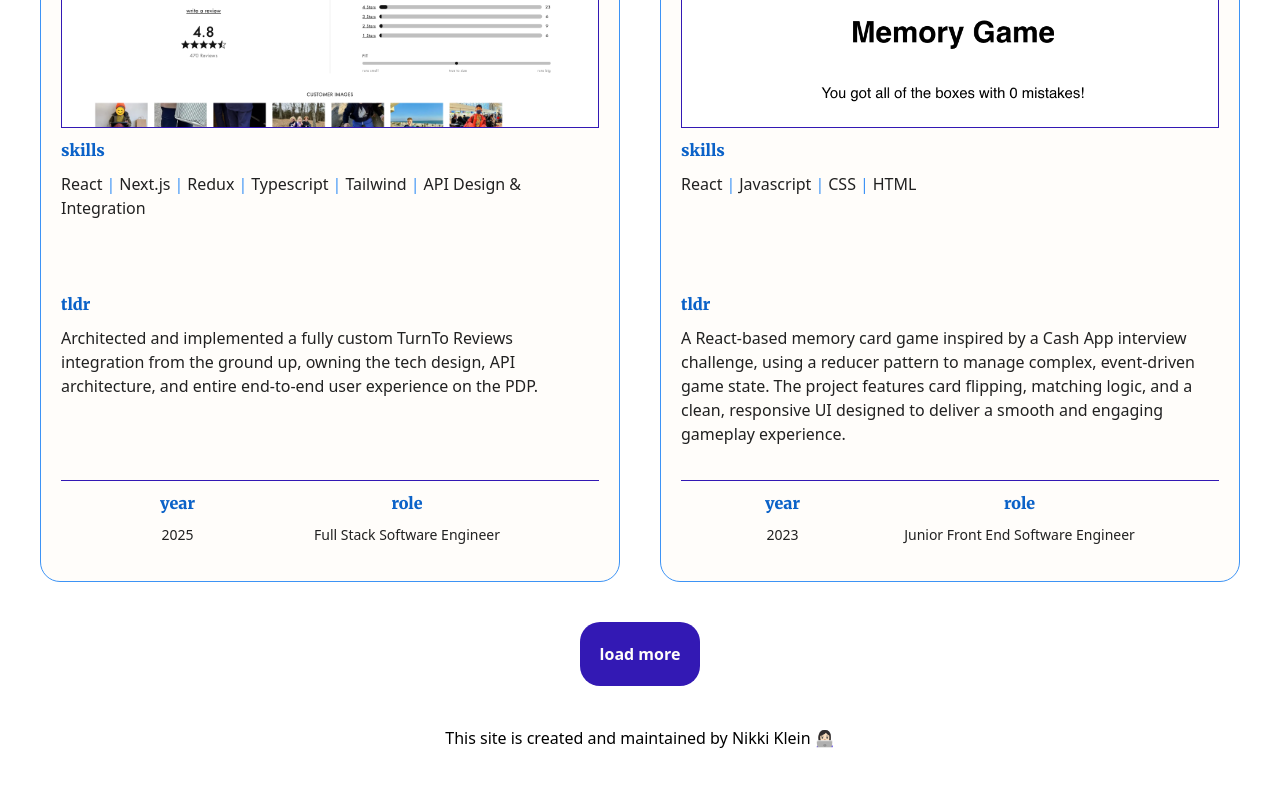
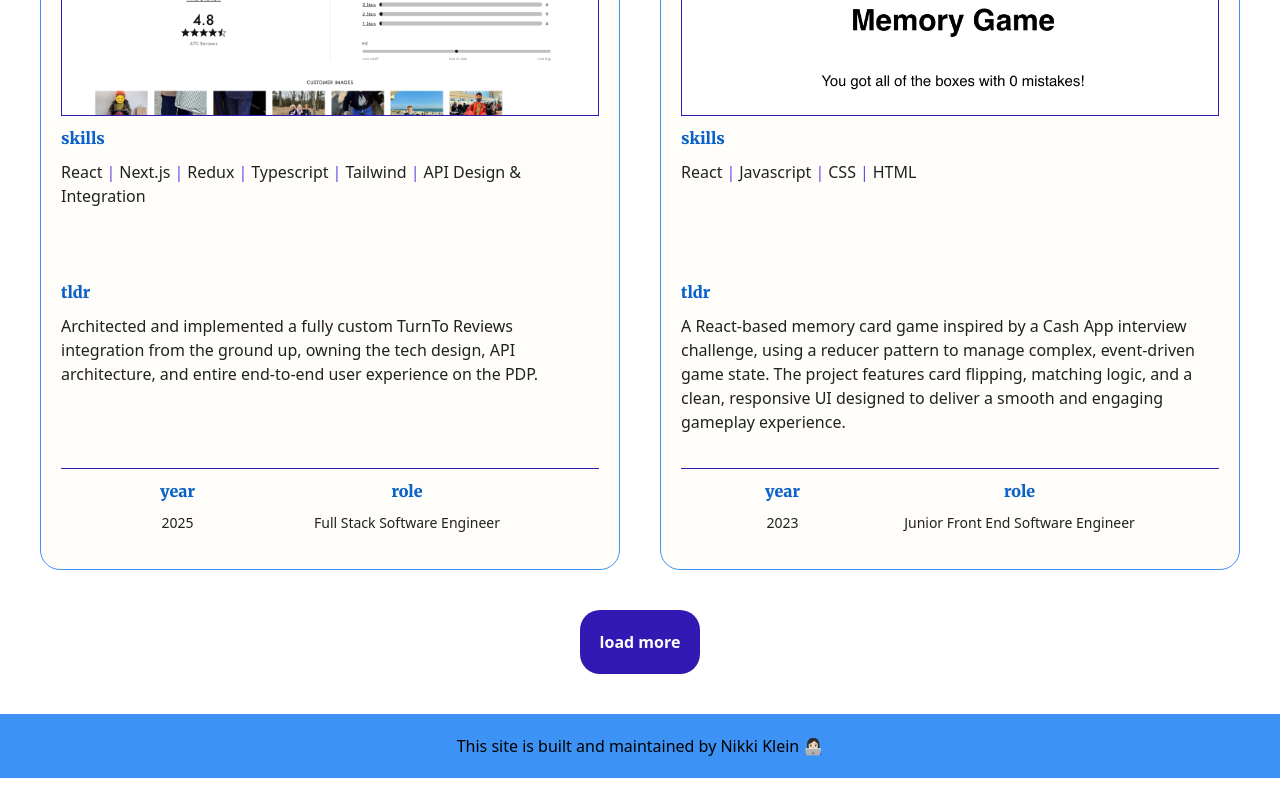
Before and after one commit to kleinlikecalvin/klein_like_calvin_next, a Next.js app: page /all-projects in a window 1280 px wide. Shown: the part 1140-1940 px from the top of the page. After the commit the page ends 1918 px from the top, so only its background shows below. Built offline with nearby package versions, Linux system fonts and the light colour scheme.

Commit message:
Styling updates

```diff
--- a/app/components/Divider.tsx
+++ b/app/components/Divider.tsx
@@ -1,3 +1,3 @@
 export default function Divider() {
-  return <span className="Divider px-1 text-accent-one inline-block">|</span>;
+  return <span className="Divider text-accent-two inline-block px-1">|</span>;
 }
--- a/app/components/Footer/Footer.tsx
+++ b/app/components/Footer/Footer.tsx
@@ -1,7 +1,7 @@
 export default function Footer() {
   return (
-    <footer className="mt-10 text-center">
-      <p>This site is created and maintained by Nikki Klein 👩🏻‍💻</p>
+    <footer className="bg-accent-one mt-10 p-5 text-center">
+      <p>This site is built and maintained by Nikki Klein 👩🏻‍💻</p>
     </footer>
   );
 }
--- a/app/globals.css
+++ b/app/globals.css
@@ -51,15 +51,15 @@
   }
 
   h1 {
-    font-size: 2.5rem;
+    font-size: 2rem;
   }
 
   h2 {
-    font-size: 2rem;
+    font-size: 1.5rem;
   }
 
   h3 {
-    font-size: 1.5rem;
+    font-size: 1rem;
   }
 
   a,
@@ -97,4 +97,12 @@
     border-radius: 30px;
     padding: var(--padding-half);
   }
+  .page {
+    max-width: 1200px;
+    margin: 144px auto 0;
+    @media (max-width: 1080px) {
+      margin-left: 20px;
+      margin-right: 20px;
+    }
+  }
 }
--- a/app/layout.tsx
+++ b/app/layout.tsx
@@ -24,9 +24,7 @@ export default function RootLayout({
 }>) {
   return (
     <html lang="en" suppressHydrationWarning>
-      <body
-        className={`${merriweather.variable} m-0 mx-5 mt-36 mb-12.5 max-w-300 text-base antialiased lg:mx-auto`}
-      >
+      <body className={`${merriweather.variable} text-base antialiased`}>
         <ThemeProvider attribute="class">
           <Nav />
           {children}
```
